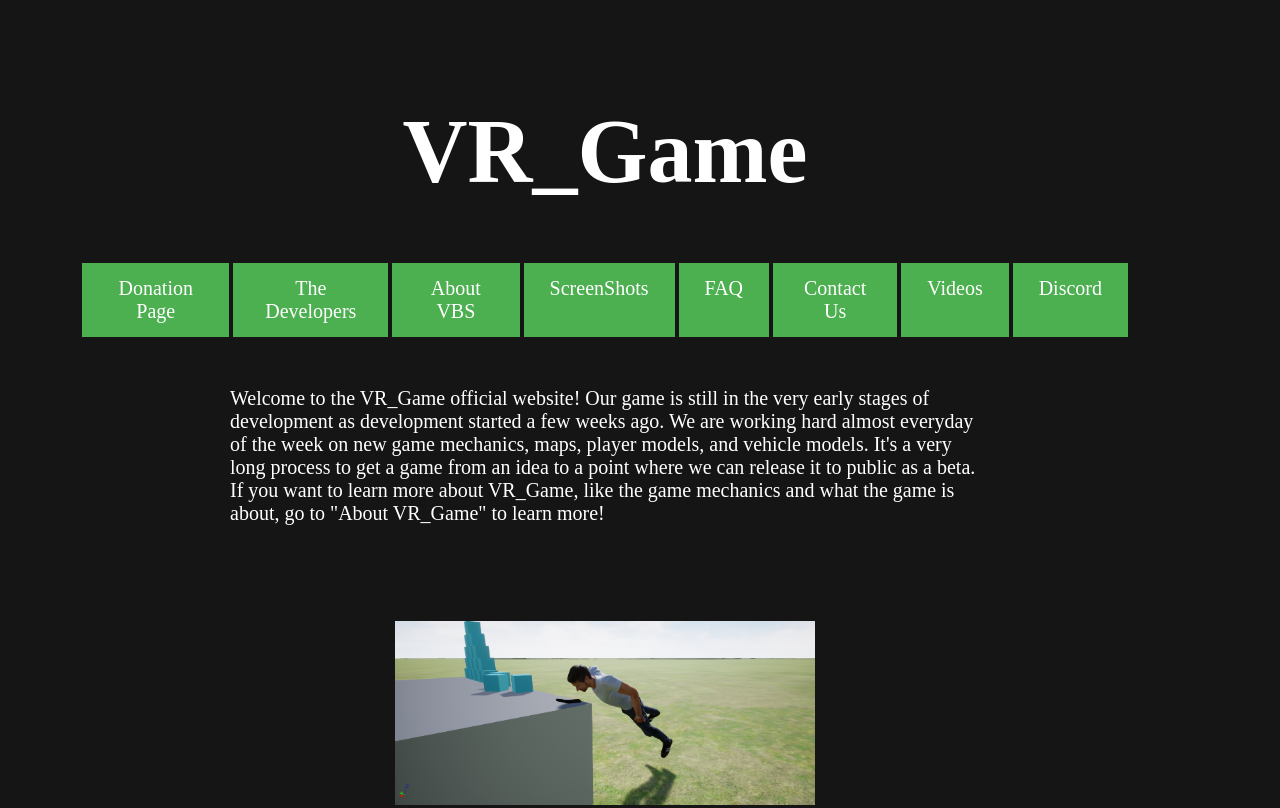
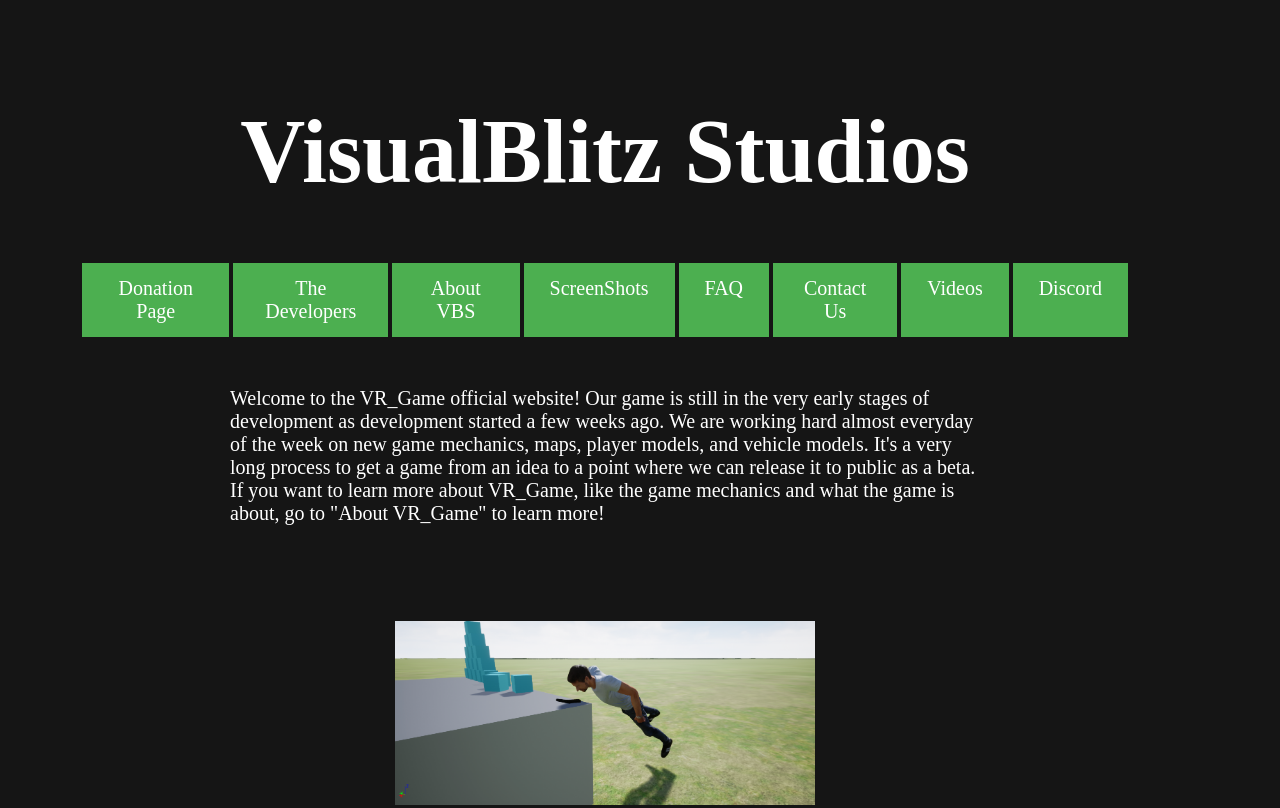
Before and after one commit to VisualBlitzStudios/VisualBlitz-Studios-Site, a plain HTML site: page index.html in a window 1280 px wide. Shown: the top 808 px of the page. Drawn offline with Linux system fonts and the light colour scheme.

Commit message:
changed main header
VR_Game --> VisualBlitz Studios

```diff
--- a/index.html
+++ b/index.html
@@ -7,7 +7,7 @@
 
 
     <body>
-        <h1>VR_Game</h1>
+        <h1>VisualBlitz Studios</h1>
 
 <p10>
 
```
